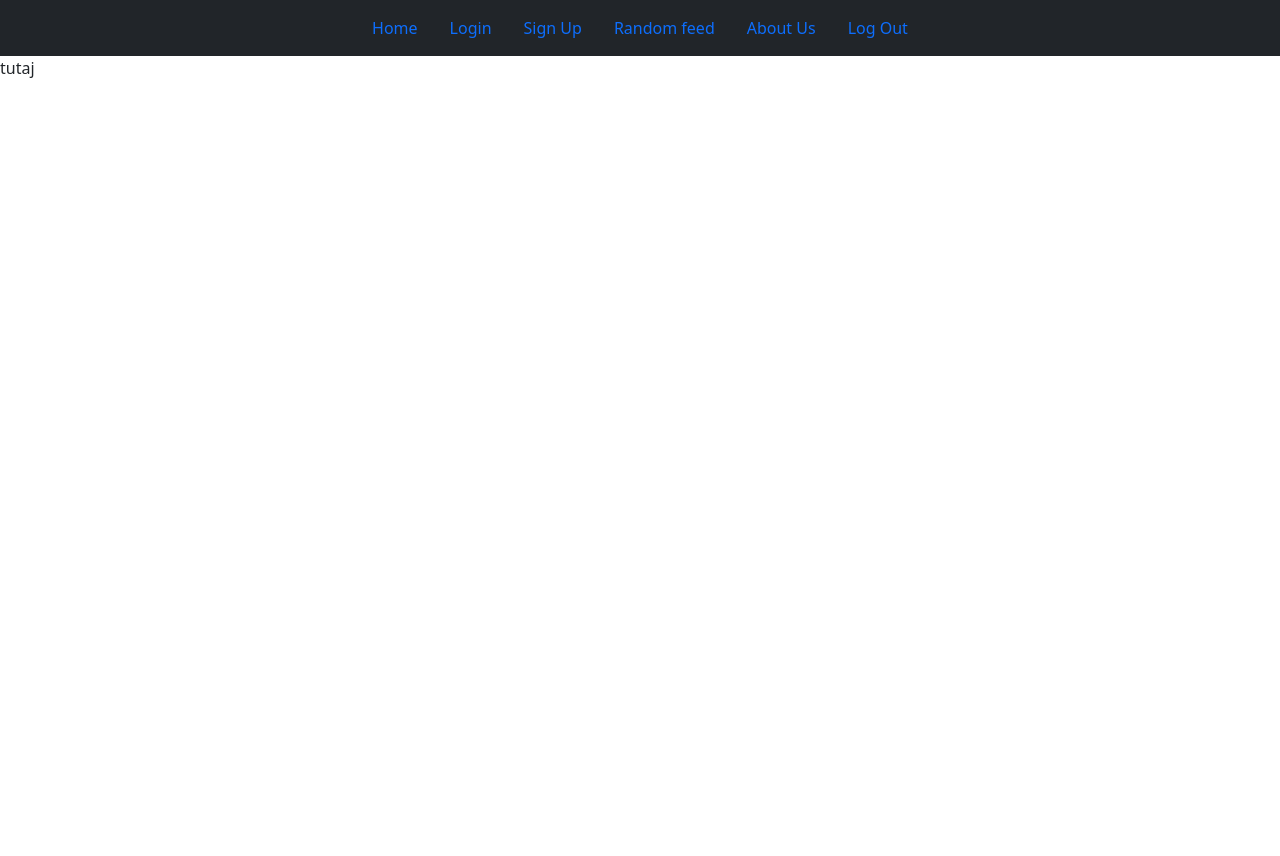
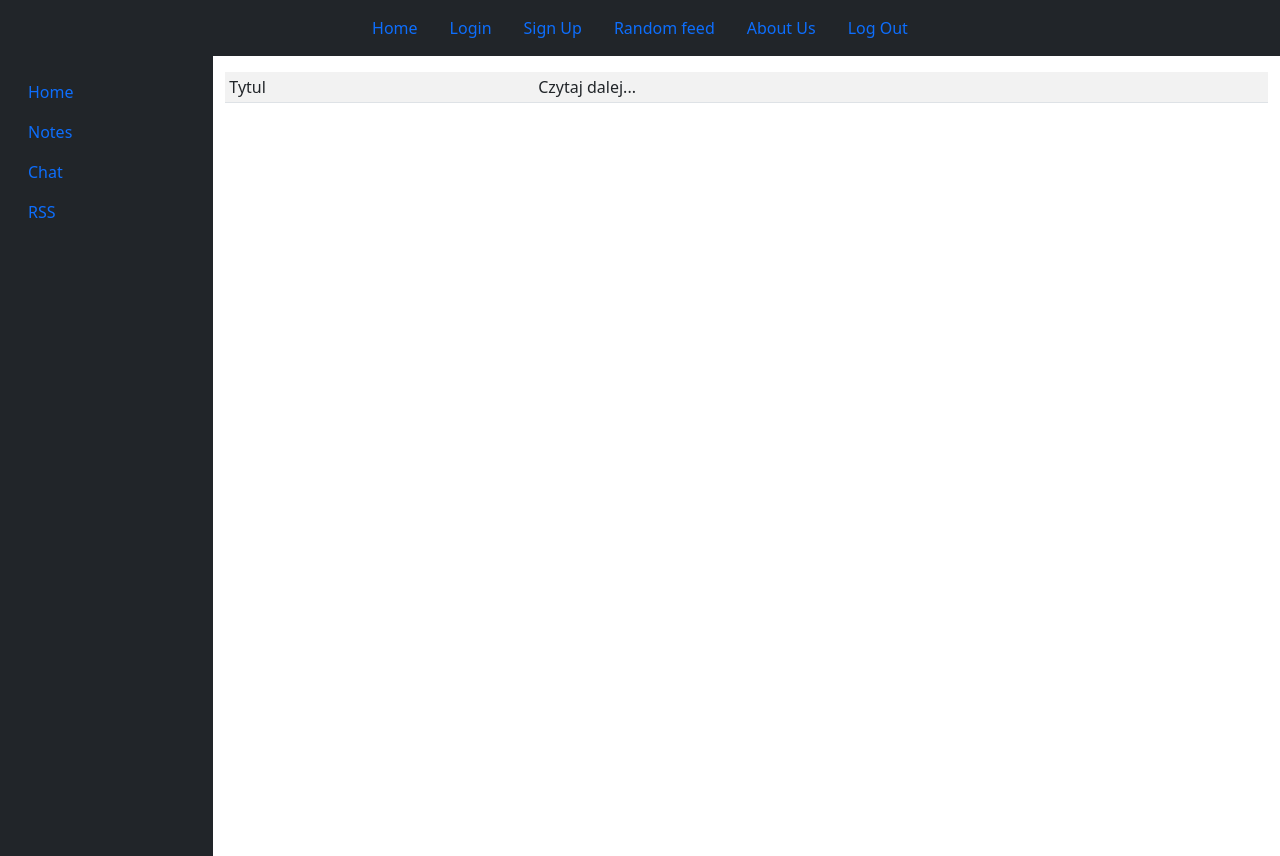
Before and after one commit to verte21/RSS-Reader-php, a PHP site: page / in a window 1280 px wide. Before the commit the page ends 78 px from the top, so only its background shows below. Run offline with PHP 8.4, Linux system fonts and the light colour scheme.

Commit message:
changes in user_feeds database - now creating tables, created nav and content template, started working on reading feeds

```diff
--- a/classes/Userscontr.class.php
+++ b/classes/Userscontr.class.php
@@ -58,10 +58,10 @@ class Userscontr extends Users{
             $this->addUser($login, $email, $password);
 
             // getting id of the user that was just made
-            $userTableId = $this->getIdFromUserTable($login, $email);
+           // $userTableId = $this->getIdFromUserTable($login, $email);
 
             // signing user id to  user_feeds-id table
-            $this->addUserFeedsTable($userTableId);
+            $this->createUserFeedsTable($login);
 
             header("Location:../index.php?msg=postSignUp");
 
--- /dev/null
+++ b/includes/content.inc.php
@@ -0,0 +1,26 @@
+
+    <div class="container-fluid flex-grow-1 d-flex h-100">
+        <div class="row flex-fill flex-column flex-sm-row">
+            <div class="col-sm-3 col-md-2 sidebar flex-shrink-1 bg-dark pt-3" id="Navbar">
+                <ul class="nav flex-sm-column">
+                    <li class="active"><a class="nav-link" href="/">Home</a></li>
+                    <li><a class="nav-link" href="../notes">Notes</a></li>
+                    <li><a class="nav-link" href="../chat">Chat</a></li>
+                    <li><a class="nav-link" href="../rss">RSS</a></li>
+                </ul>
+            </div>
+            <div class="col-sm-9 col-sm-offset-3 col-md-10 col-md-offset-2 flex-grow-1 py-3">
+                <div class="table-responsive">
+                    <table class="table table-striped table-sm ">
+                            <tr>
+                                <td>Tytul</td>
+                                <td>Czytaj dalej...</td>
+                            </tr>
+
+                        </tbody>
+                    </table>
+                </div>
+                </main>
+            </div>
+        </div>
+    </div>
--- a/includes/header.inc.php
+++ b/includes/header.inc.php
@@ -1,15 +1,3 @@
-<!DOCTYPE html>
-<html lang="en">
-
-<head>
-    <meta charset="UTF-8">
-    <meta http-equiv="X-UA-Compatible" content="IE=edge">
-    <meta name="viewport" content="width=device-width, initial-scale=1.0">
-    <title>Document</title>
-    <link rel="stylesheet" href="css/bootstrap.css">
-
-</head>
-
 <body>
 
     <nav class="navbar navbar-light bg-dark justify-content-center">
@@ -40,11 +28,4 @@
         </ul>
 
     </nav>
-
-
-
-    <script src="https://cdn.jsdelivr.net/npm/@popperjs/core@2.9.2/dist/umd/popper.min.js" integrity="sha384-IQsoLXl5PILFhosVNubq5LC7Qb9DXgDA9i+tQ8Zj3iwWAwPtgFTxbJ8NT4GN1R8p" crossorigin="anonymous"></script>
-    <script src="js/bootstrap.js"></script>
 </body>
-
-</html>
--- a/index.php
+++ b/index.php
@@ -15,7 +15,9 @@
 </head>
 <body>
 
-    <p>tutaj</p>
+    <?php
+            include_once 'includes/content.inc.php';
+    ?>
 
     <script src="https://cdn.jsdelivr.net/npm/@popperjs/core@2.9.2/dist/umd/popper.min.js"
     integrity="sha384-IQsoLXl5PILFhosVNubq5LC7Qb9DXgDA9i+tQ8Zj3iwWAwPtgFTxbJ8NT4GN1R8p" crossorigin="anonymous"></script>
--- a/signupForm.php
+++ b/signupForm.php
@@ -12,6 +12,7 @@ include 'class-autoload.inc.php';
     <meta http-equiv="X-UA-Compatible" content="IE=edge">
     <meta name="viewport" content="width=device-width, initial-scale=1.0">
     <title>Document</title>
+    <link rel="stylesheet" href="css/bootstrap.css">
 </head>
 
 <body>
@@ -31,6 +32,10 @@ include 'class-autoload.inc.php';
         </div>
 
     </form>
+
+
+    <script src="https://cdn.jsdelivr.net/npm/@popperjs/core@2.9.2/dist/umd/popper.min.js" integrity="sha384-IQsoLXl5PILFhosVNubq5LC7Qb9DXgDA9i+tQ8Zj3iwWAwPtgFTxbJ8NT4GN1R8p" crossorigin="anonymous"></script>
+    <script src="js/bootstrap.js"></script>
 </body>
 
 </html>
```
Also changed, not shown: classes/Users.class.php (+13 -10 lines), classes/usersview.class.php (+19 -0 lines), includes/functions.inc.php (+16 -2 lines), readingRSS.php (+11 -9 lines).
